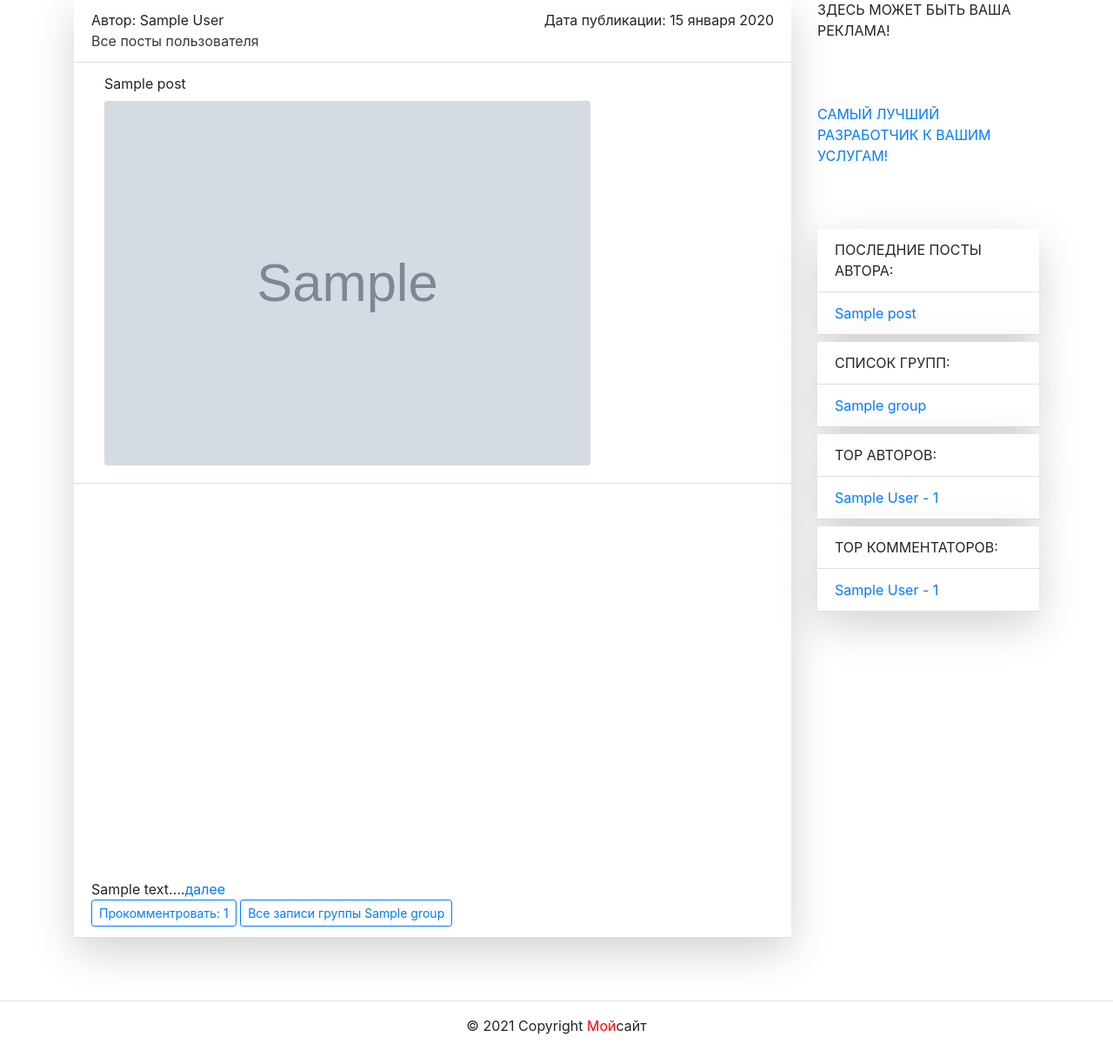
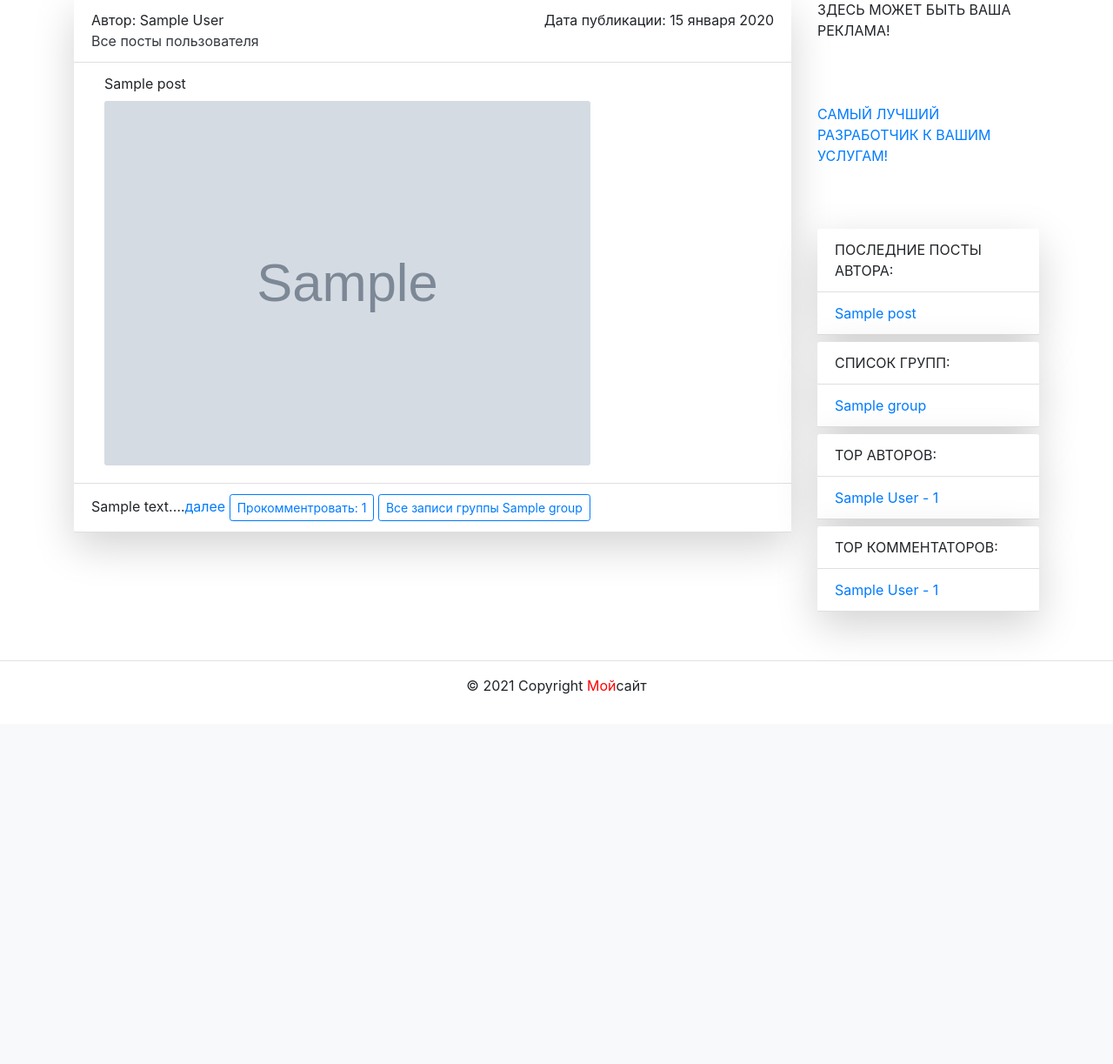
Before and after one commit to poddubkosn/posts_and_scripts, a Django app: page /follow/ in a window 1280 px wide. Shown: the part 179-1402 px from the top of the page at 87% size. After the commit the page ends 977 px from the top, so only its background shows below. Run offline with Django 3.2, Linux system fonts and the light colour scheme; a user stored in the database is signed in; tables that the repository leaves empty hold one stand-in row (values such as "Sample post"); grey boxes marked "Sample" are stand-in pictures; parts of the project's set-up code (start-up, migrations or seed data) failed here and were passed over; some libraries are stand-ins or nearby versions.

Commit message:
posts and scripts

```diff
--- a/forum/core/templatetags/user_filters.py
+++ b/forum/core/templatetags/user_filters.py
@@ -22,13 +22,13 @@ def len_30(word):
 def only_text(word):
     match_img = re.findall(r'<img.*src=.*</p>', word, re.X)
     #match_iframe = re.match(r'(.*iframe).*(height=".*")(src=.*)(width=".*")(.*)', word)
-    match_iframe = re.match(r'(.*iframe).*(src=.*)(width=".*")(.*)', word)
+    match_iframe = re.match(r'<p>(<iframe).*(src=.*)(width=".*")(.*)', word)
     if match_iframe:
         # return word
         # return (f'{match_iframe[1]} allow="accelerometer; autoplay; clipboard-write; encrypted-media; gyroscope; picture-in-picture" allowfullscreen="" frameborder="0" height="315"{match_iframe[3]}'
         #         f'title="YouTube video player" width="560" {match_iframe[5]}')
-        return (f'{match_iframe[1]} allow="accelerometer; autoplay; clipboard-write; encrypted-media; gyroscope; picture-in-picture" allowfullscreen="" frameborder="0" height="315" {match_iframe[2]}'
-                f' title="YouTube video player" width="80%" ></iframe></p>')
+        return (f'<div class="embed-responsive embed-responsive-16by9"> {match_iframe[1]} class="embed-responsive-item" allow="accelerometer; autoplay; clipboard-write; encrypted-media; gyroscope; picture-in-picture" allowfullscreen="" frameborder="0" {match_iframe[2]}'
+                f' title="YouTube video player"></iframe></div>')
     # if match_text_only:
     #     return match_text_only
     else:
--- a/forum/templates/home/includes/post_list.html
+++ b/forum/templates/home/includes/post_list.html
@@ -34,9 +34,9 @@
          </aside>
   </div>
   <div class="card-header text-success-50 bg-white    ">
-    <div class="embed-responsive embed-responsive-16by9">
+
       {{ post.text|only_text|safe }}&#8230;<a href="{% url 'home:post_detail' post.pk %}">далее</a>
-    </div>
+
       <a href="{% url 'home:post_detail' post.pk %}"><button type="button" class="btn btn-outline-primary btn-sm">Прокомментровать: {{ post.comments.count}}</button></a>
 
           {% if post.group %}
```
